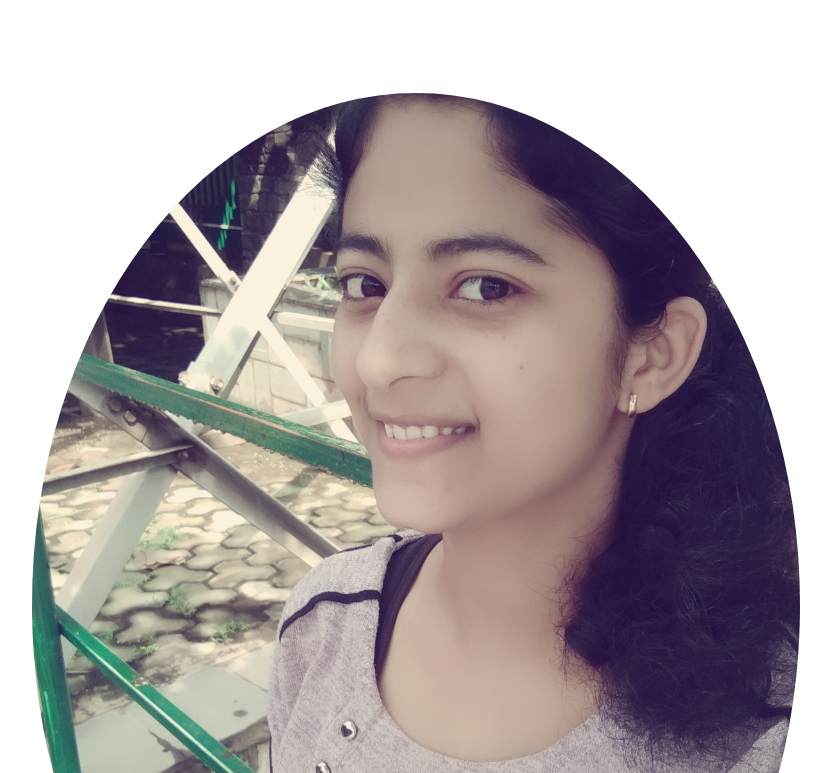
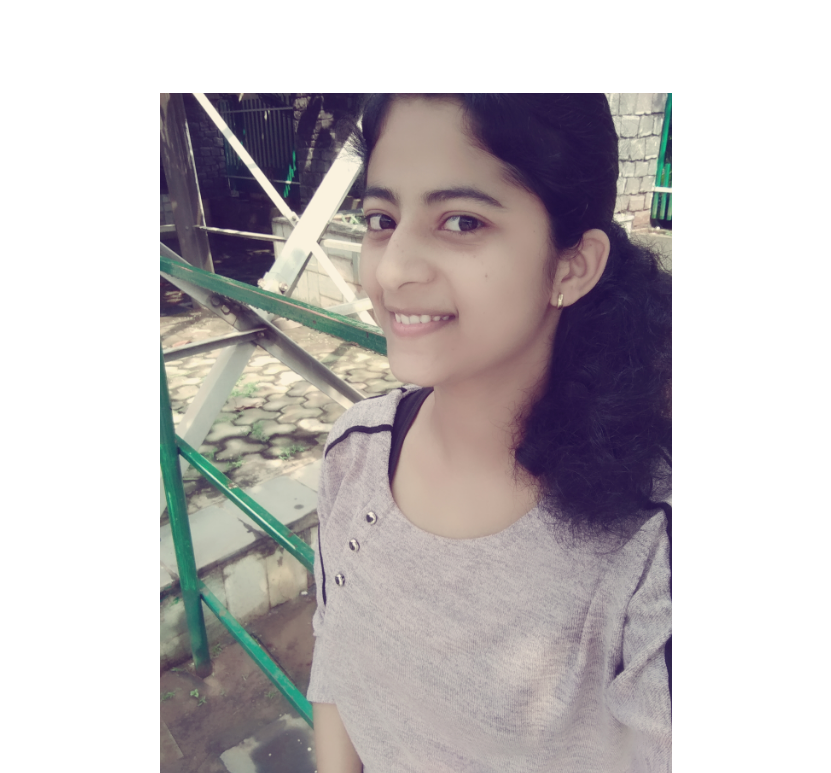
Before and after one commit to Nancy611/mysite, a plain HTML site: page index.html in a window 1280 px wide. Shown: the part 647-1420 px from the top of the page, without its empty margins (224-1055 px from the left). Drawn offline with Linux system fonts and the light colour scheme.

Commit message:
Update style.css

```diff
--- a/style.css
+++ b/style.css
@@ -68,8 +68,7 @@ h4{
 }                 ********/ /* playing with positioning */
 .profile
 {
-  border-radius:100%;
-  width:60%;
+  width:40%;
 }
 p {
   line-height: 2;
```
